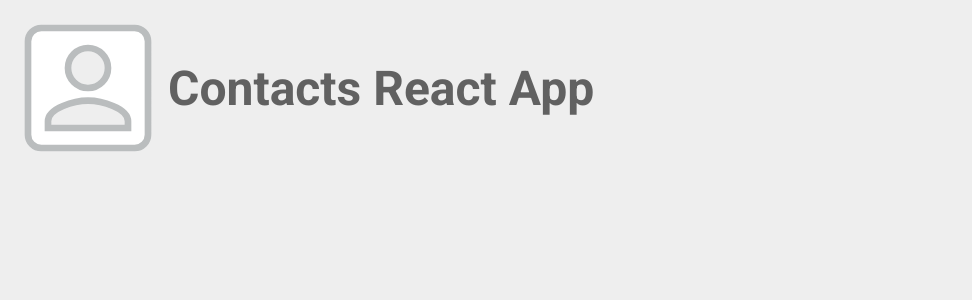
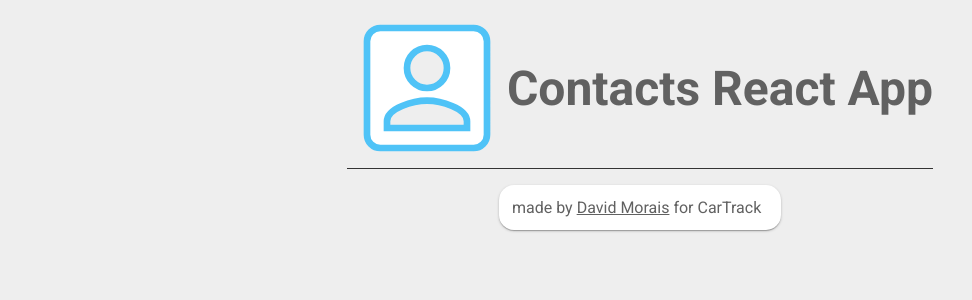
Before and after one commit to dmorais92/contacts-react-app, a React (Create React App) app: page / in a window 1280 px wide. Shown: the top 300 px of the page, without its empty margins (0-972 px from the left). Built offline with nearby package versions, Linux system fonts and the light colour scheme; the HTML template or start-up script is replaced by a standard one.

Commit message:
Use card component to create footer section
  - Small adjustment to classNames logic
  - Minor CSS changes
  - Change logo color to lighter blue
  - Add CSS rule for anchor tags

```diff
--- a/src/App.css
+++ b/src/App.css
@@ -1,7 +1,7 @@
 .App {
   display: flex;
   flex-flow: column nowrap;
-  justify-content: center;
+  align-items: center;
 }
 
 .App-logo {
@@ -14,4 +14,6 @@
   flex-direction: row;
   align-items: center;
   justify-content: flex-start;
+  border-bottom: 1px solid #333;
+  margin-bottom: 2vh;
 }
--- a/src/App.js
+++ b/src/App.js
@@ -1,4 +1,5 @@
 import React, { Component } from 'react';
+import Card from './components/Card';
 import logo from './logo.svg';
 import './App.css';
 
@@ -12,6 +13,13 @@ class App extends Component {
             Contacts React App
           </h1>
         </header>
+        <footer>
+          <Card classes={["footer"]}>
+            <span>
+              made by <a href="https://github.com/dmorais92">David Morais</a> for CarTrack
+            </span>
+          </Card>
+        </footer>
       </div>
     );
   }
--- a/src/components/Card.css
+++ b/src/components/Card.css
@@ -1,10 +1,17 @@
 .Card {
   display: flex;
   flex-flow: column nowrap;
+  justify-content: space-around;
   background-color: #fff;
   border-radius: 15px;
+  min-width: 20vw;
+  margin: 0 10vw;
+  padding: 1vw;
   box-shadow: 0px 1px 3px 0px rgba(0,0,0,0.2), 0px 1px 1px 0px rgba(0,0,0,0.14), 0px 2px 1px -1px rgba(0,0,0,0.12);
 }
 .Card.vertical {
+  width: 50vw;
+  justify-content: flex-start;
+  align-items: flex-start;
   min-height: 40vh;
 }
--- a/src/components/Card.js
+++ b/src/components/Card.js
@@ -5,7 +5,7 @@ import "./Card.css";
 
 class Card extends PureComponent {
   static propTypes = {
-    children: PropTypes.oneOfType([PropTypes.object, PropTypes.string]),
+    children: PropTypes.oneOfType([PropTypes.object, PropTypes.string, PropTypes.element]),
     classes: PropTypes.array,
     vertical: PropTypes.bool
   };
@@ -18,8 +18,8 @@ class Card extends PureComponent {
 
   render() {
     const { children, classes, vertical } = this.props;
-    const classNames = [vertical && "vertical", ...classes];
-    return <div className={`Card ${cx(classNames)}`}>{children}</div>;
+    const classNames = [(vertical && "vertical") || '', ...classes];
+    return <div className={`Card${cx(classNames)}`}>{children}</div>;
   }
 }
 
--- a/src/index.css
+++ b/src/index.css
@@ -3,6 +3,9 @@ body {
   color: #616161;
   font-family: 'Roboto';
   font-size: 1em;
+}
+body a {
+  color: #616161;
 }
 body h1 {
   font-size: 3em;
```
Also changed, not shown: src/logo.svg.
